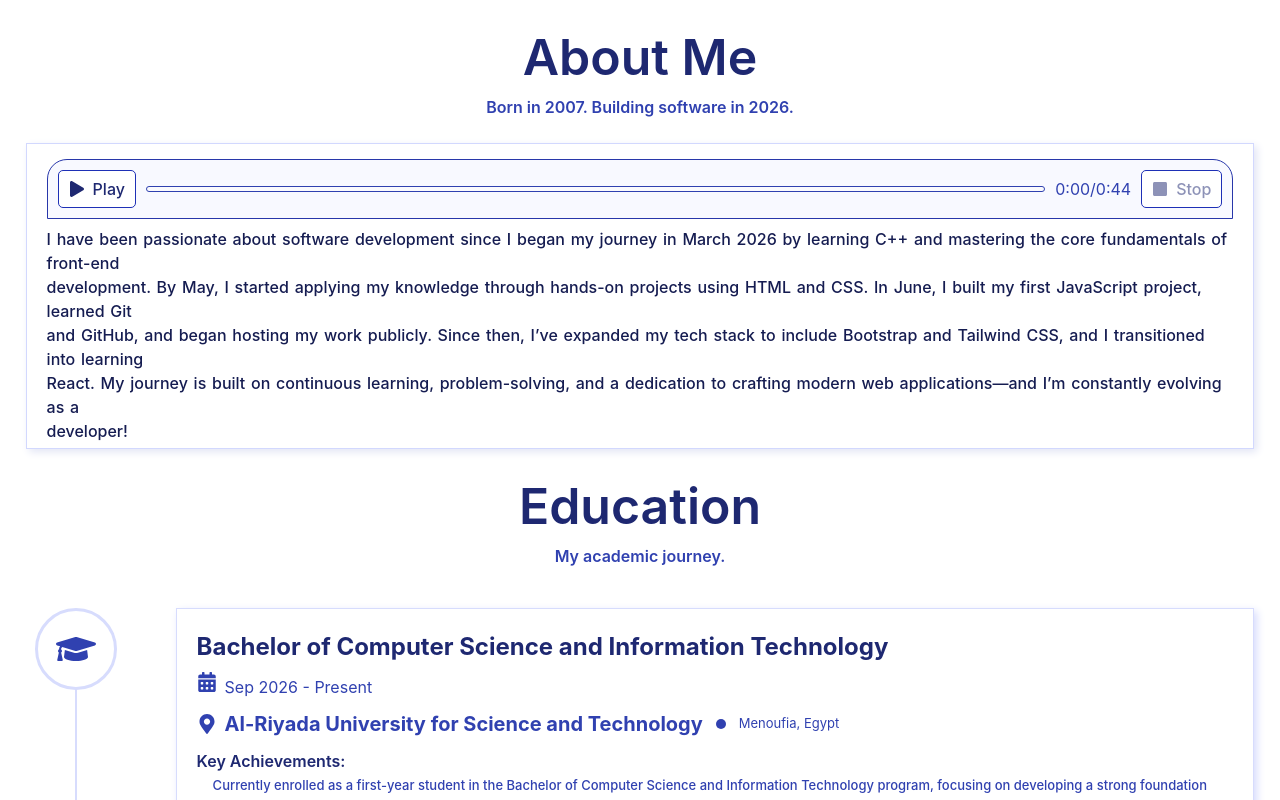
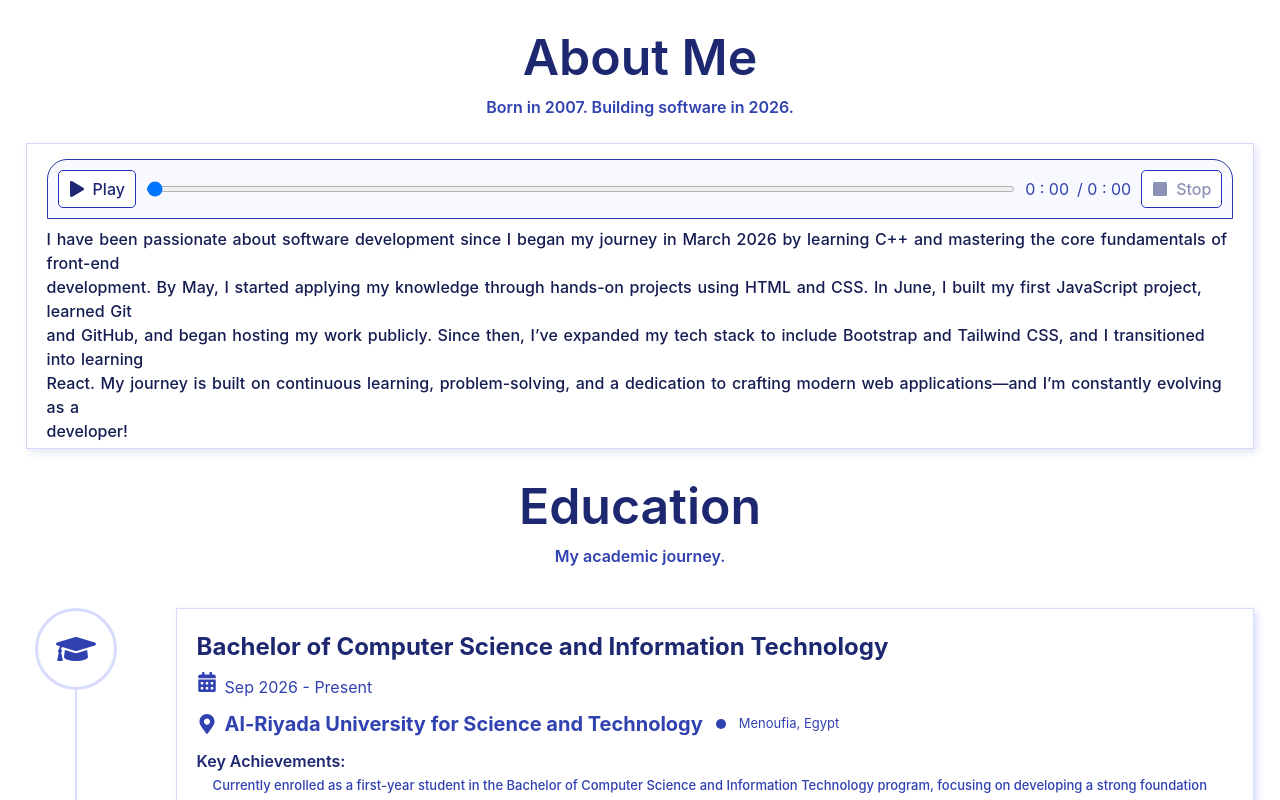
Before and after one commit to samar20ebrahem-cyber/Samar-Ebrahem, a React (Vite) app: page / in a window 1280 px wide. Shown: the top 800 px of the page. Built offline with nearby package versions, Linux system fonts and the light colour scheme.

Commit message:
Edit: about section (audio)

```diff
--- a/src/App.jsx
+++ b/src/App.jsx
@@ -2,13 +2,28 @@ import './App.css'
 // import { Navbar } from '../src/ICS/Navbar/Navbar.jsx'
 // import{Header} from '../src/ICS/Header/Header.jsx'
 import { AboutApp } from './ICS/About/AboutApp.jsx'
+import { useEffect, useState } from "react"
 function App() {
+  const [loading, setLoading] = useState(true)
+  useEffect(() => {
+    const timer = setTimeout(() => {
+      setLoading(false)
+    }, 1500)
+    return () => clearTimeout(timer)
 
+  }, [])
+  if (loading) {
+    return (
+      <div className="loader">
+        <h1>Preparing your experience...</h1>
+      </div>
+    )
+  }
   return (
     <>
-     {/* <Navbar />
+      {/* <Navbar />
      <Header/> */}
-     <AboutApp />
+      <AboutApp />
     </>
   )
 }
--- a/src/ICS/About/Story/About.jsx
+++ b/src/ICS/About/Story/About.jsx
@@ -1,7 +1,22 @@
 import './About.css'
 import Voice from '../../../assets/aboutVoice.mp3'
 import { FaPlay, FaStop } from "react-icons/fa";
+import { useRef, useState } from "react"
 export function About() {
+    const audioRef = useRef(null)
+    const [currentTime, setCurrentTime] = useState(0)
+    const [duration, setDuration] = useState(0)
+    const handelGo = () => {
+        audioRef.current.play()
+    }
+    const handleStop = () => {
+        audioRef.current.pause()
+    }
+    const formatTime = (time) => {
+        const minutes = Math.floor(time / 60)
+        const seconds = Math.floor(time % 60)
+        return `${minutes} : ${seconds.toString().padStart(2, '0')} `
+    }
     return (
 
         <>
@@ -10,15 +25,23 @@ export function About() {
                 <p className="po">Born in 2007. Building software in 2026.</p>
                 <div className="rideo">
                     <div className='sit'>
-                        <button className='pl'>
+                        <button className='pl' onClick={handelGo}>
                             <FaPlay className='ip' />
                             <p>Play</p>
                         </button>
-                        <audio src={Voice} ></audio>
-                        <div className="audio-line"></div>
-                        <p className='time'>0:00/0:44</p>
+                        <audio src={Voice} ref={audioRef}
+                            onLoadedMetadata={() => {
+                                setDuration(audioRef.current.duration)
+                            }}
+                            onTimeUpdate={() => {
+                                setCurrentTime(audioRef.current.currentTime);
+                            }}></audio>
+                        <input type='range' className="audio-line" min="0" max={duration} value={currentTime} />
+                        <span className='time'>
+                            <span>{formatTime(currentTime)}</span>
+                            <span>/ {formatTime(duration)}</span></span>
 
-                        <button className='st'>
+                        <button className='st' onClick={handleStop}>
                             <FaStop className='is ' />
                             <p className='ps'>Stop</p>
                         </button>
```
